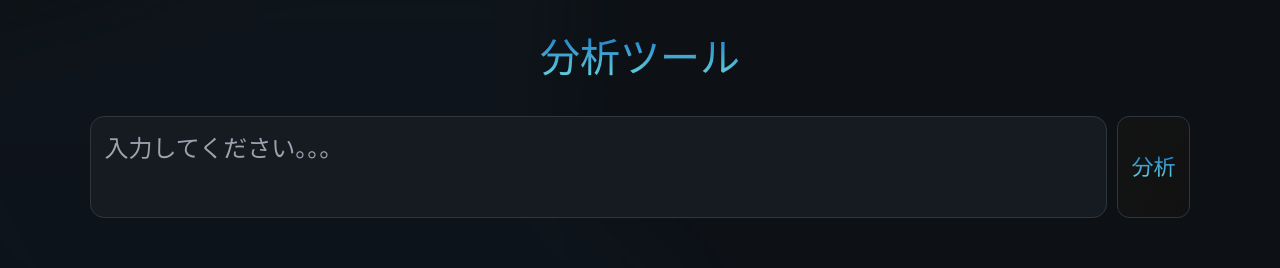
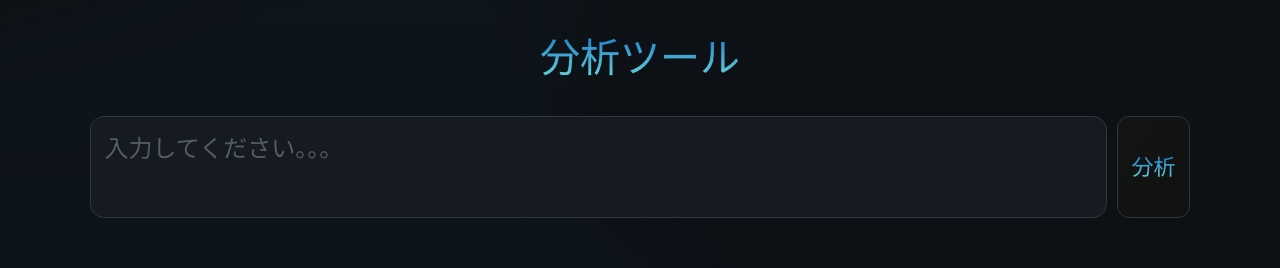
Before and after one commit to uditkarode/bunseki, a Nuxt app in the folder frontend/: page / in a window 1280 px wide. Shown: the top 268 px of the page. Built offline with nearby package versions, Linux system fonts and the light colour scheme; a web font is replaced by a local one.

Commit message:
feat: make placeholder darker

```diff
--- a/frontend/components/editor.vue
+++ b/frontend/components/editor.vue
@@ -47,6 +47,10 @@ defineEmits<{
   height: min-content;
 }
 
+.jp-input::placeholder {
+  color: #565c65;
+}
+
 .submit-button {
   background: #0c322a;
   height: 100%;
```
